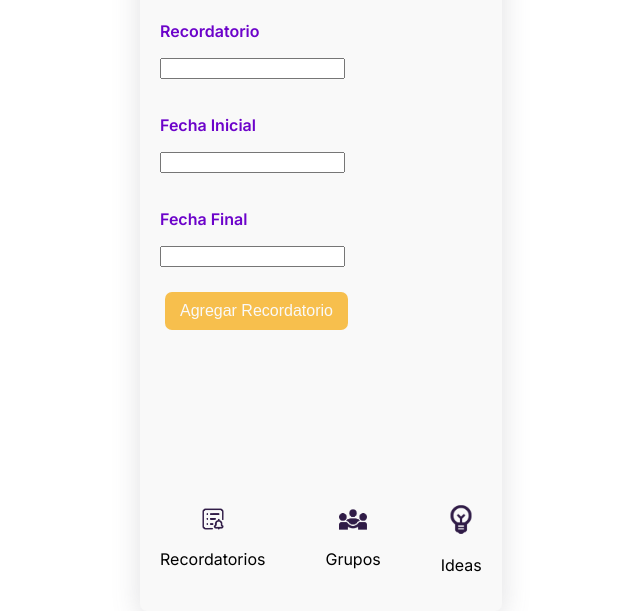
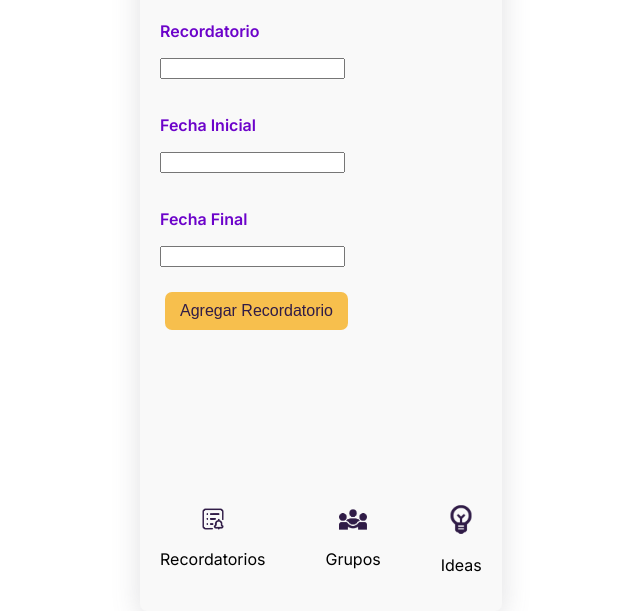
Before and after one commit to danielita2390/web_dmp, a plain HTML site: page app.html in a window 1280 px wide. Shown: the part 190-801 px from the top of the page, without its empty margins (140-780 px from the left). Drawn offline with Linux system fonts and the light colour scheme.

Commit message:
Cambio color de letra boton agregar

```diff
--- a/appstyle.css
+++ b/appstyle.css
@@ -56,7 +56,7 @@ h1{
 
 .button {
     background:var(--secundario);
-    color: var(--terciario);
+    color: var(--cuarto);
     border: none;
     padding: 10px 15px;
     margin: 5px;
```
